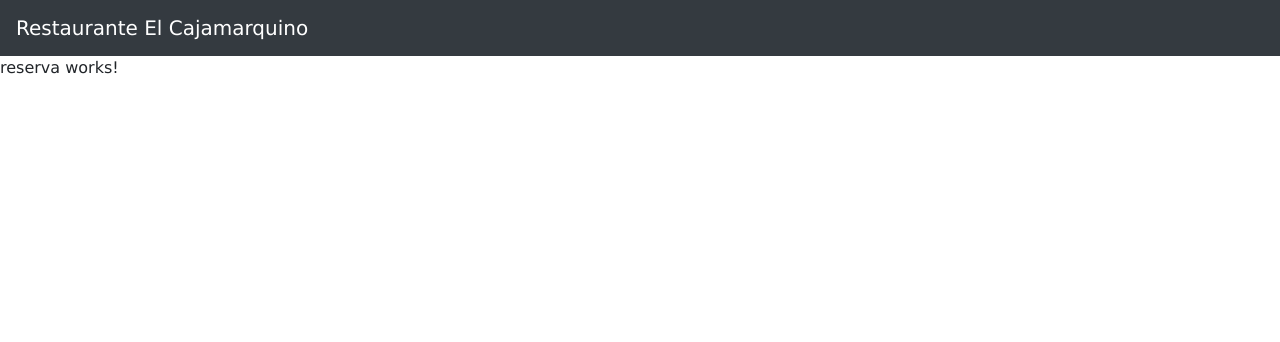
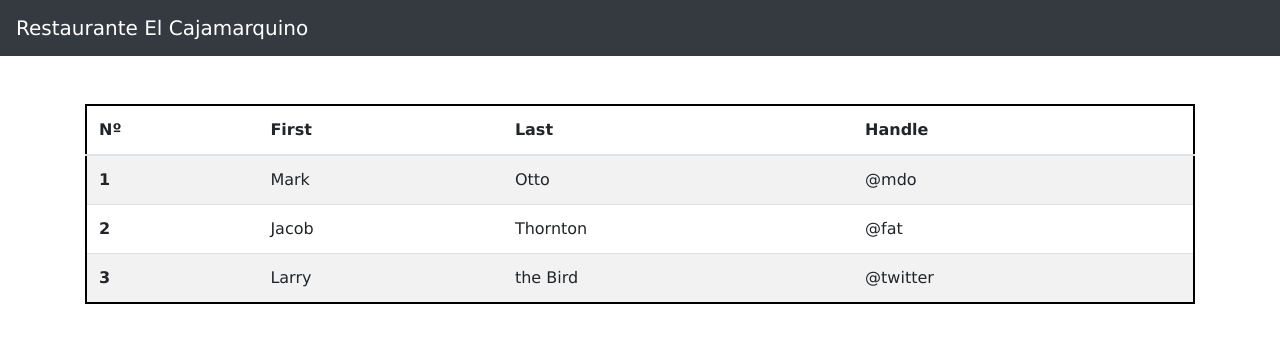
Before and after one commit to Hwoarang140399/SistemaRestaurante, an Angular app: page /reserva in a window 1280 px wide. Shown: the top 342 px of the page. Built offline with nearby package versions, Linux system fonts and the light colour scheme.

Commit message:
production

```diff
--- a/src/app/app.module.ts
+++ b/src/app/app.module.ts
@@ -21,6 +21,7 @@ import { MesasComponent } from './pages/mesas/mesas.component';
 import { ReporteComponent } from './pages/reporte/reporte.component';
 import { StockComponent } from './pages/stock/stock.component';
 import { FacturaComponent } from './pages/factura/factura.component';
+import { AppTableComponent } from './components/app-table/app-table.component';
 
 
 @NgModule({
@@ -38,7 +39,8 @@ import { FacturaComponent } from './pages/factura/factura.component';
     MesasComponent,
     ReporteComponent,
     StockComponent,
-    FacturaComponent
+    FacturaComponent,
+    AppTableComponent
   ],
   imports: [
     BrowserModule,
--- /dev/null
+++ b/src/app/components/app-table/app-table.component.html
@@ -0,0 +1,30 @@
+<table class="table table-striped my-5" style="border: solid black 2px;">
+  <thead>
+    <tr>
+      <th scope="col">Nº</th>
+      <th scope="col">First</th>
+      <th scope="col">Last</th>
+      <th scope="col">Handle</th>
+    </tr>
+  </thead>
+  <tbody>
+    <tr>
+      <th scope="row">1</th>
+      <td>Mark</td>
+      <td>Otto</td>
+      <td>@mdo</td>
+    </tr>
+    <tr>
+      <th scope="row">2</th>
+      <td>Jacob</td>
+      <td>Thornton</td>
+      <td>@fat</td>
+    </tr>
+    <tr>
+      <th scope="row">3</th>
+      <td>Larry</td>
+      <td>the Bird</td>
+      <td>@twitter</td>
+    </tr>
+  </tbody>
+</table>
--- /dev/null
+++ b/src/app/components/app-table/app-table.component.ts
@@ -0,0 +1,15 @@
+import { Component, OnInit } from '@angular/core';
+
+@Component({
+  selector: 'app-table',
+  templateUrl: './app-table.component.html',
+  styleUrls: ['./app-table.component.css']
+})
+export class AppTableComponent implements OnInit {
+
+  constructor() { }
+
+  ngOnInit() {
+  }
+
+}
--- a/src/app/pages/reserva/reserva.component.html
+++ b/src/app/pages/reserva/reserva.component.html
@@ -1 +1,3 @@
-<p>reserva works!</p>
+<div class="container">
+  <app-table></app-table>
+</div>
```
Also changed, not shown: src/app/components/app-table/app-table.component.css (added), 1 other file (tests, documents, lock files or other folders).
